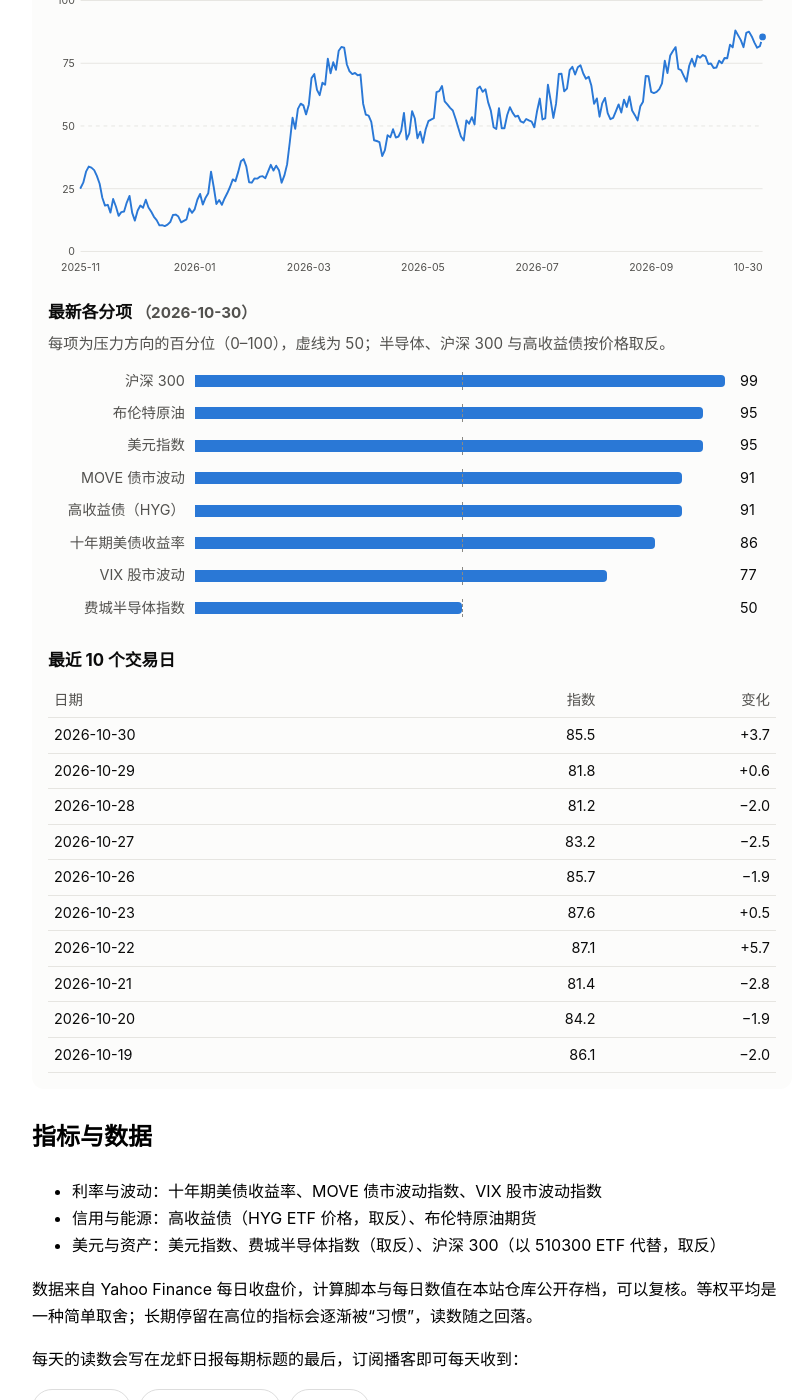
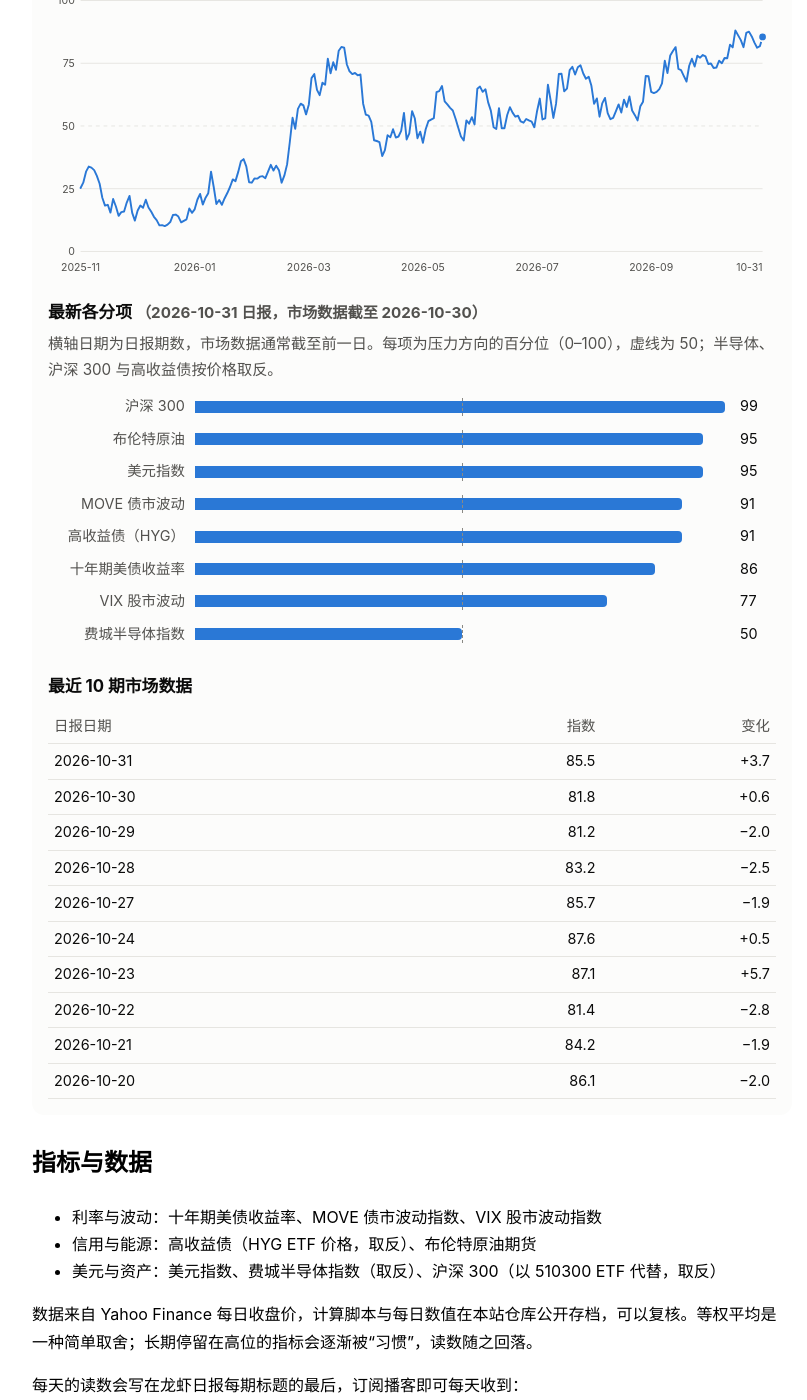
Before and after one commit to tangkk/daily_brief, a Jekyll site: the page built from stress-index.html, in a window 1280 px wide and 1400 px high, scrolled down 447 px. Shown: the whole window, without its empty margins (228-1035 px from the left). Built offline with Jekyll 4.4.1, drawn with Linux system fonts in a browser that asks for light colours; some of the changed text lies outside the part shown.

Commit message:
Show Daily Brief edition dates on stress chart with market-date disclosure

```diff
--- a/stress-index.html
+++ b/stress-index.html
@@ -74,10 +74,10 @@ permalink: /stress-index/
         </div>
         <div class="si-chart" id="si-chart"><div class="si-tip" id="si-tip" role="status"></div></div>
         <h2 style="font-size:1.05rem;margin:22px 0 4px">最新各分项 <span class="si-note" id="si-comp-date"></span></h2>
-        <p class="si-note" style="margin:0">每项为压力方向的百分位（0–100），虚线为 50；半导体、沪深 300 与高收益债按价格取反。</p>
+        <p class="si-note" style="margin:0">横轴日期为日报期数，市场数据通常截至前一日。每项为压力方向的百分位（0–100），虚线为 50；半导体、沪深 300 与高收益债按价格取反。</p>
         <ul class="si-bars" id="si-bars"></ul>
-        <h2 style="font-size:1.05rem;margin:22px 0 4px">最近 10 个交易日</h2>
-        <table class="si-table" id="si-table"><thead><tr><th>日期</th><th>指数</th><th>变化</th></tr></thead><tbody></tbody></table>
+        <h2 style="font-size:1.05rem;margin:22px 0 4px">最近 10 期市场数据</h2>
+        <table class="si-table" id="si-table"><thead><tr><th>日报日期</th><th>指数</th><th>变化</th></tr></thead><tbody></tbody></table>
       </section>
 
       <div class="content">
@@ -112,12 +112,18 @@ permalink: /stress-index/
     var el = function (id) { return document.getElementById(id); };
     if (!doc || !doc.series || !doc.series.length) { el('si-value').textContent = '暂无数据'; return; }
     var S = doc.series, comps = doc.components;
+    // Display each market close under the next day's Daily Brief edition date.
+    function editionDate(marketDate) {
+      var d = new Date(marketDate + 'T00:00:00Z');
+      d.setUTCDate(d.getUTCDate() + 1);
+      return d.toISOString().slice(0, 10);
+    }
     var fmtChange = function (d) { return (d > 0 ? '+' : d < 0 ? '−' : '±') + Math.abs(d).toFixed(1); };
     var last = S[S.length - 1], prev = S[S.length - 2];
     el('si-value').textContent = last.index.toFixed(1);
     if (prev) el('si-change').textContent = '较前一交易日 ' + fmtChange(last.index - prev.index);
-    el('si-date').textContent = last.date + ' 收盘';
-    el('si-comp-date').textContent = '（' + last.date + '）';
+    el('si-date').textContent = editionDate(last.date) + ' 日报 · 市场数据截至 ' + last.date;
+    el('si-comp-date').textContent = '（' + editionDate(last.date) + ' 日报，市场数据截至 ' + last.date + '）';
     // component bars, highest stress first
     var rows = comps.map(function (c, i) { return { label: c.label, v: last.c[i] }; })
       .filter(function (r) { return r.v !== null; }).sort(function (a, b) { return b.v - a.v; });
@@ -183,7 +189,7 @@ permalink: /stress-index/
         hair.setAttribute('x1', x(i)); hair.setAttribute('x2', x(i)); hair.setAttribute('visibility', 'visible');
         dot.setAttribute('cx', x(i)); dot.setAttribute('cy', y(r.index)); dot.setAttribute('visibility', 'visible');
         tip.textContent = ''; var s = document.createElement('strong'); s.textContent = r.index.toFixed(1);
-        var sp = document.createElement('span'); sp.textContent = r.date; tip.appendChild(s); tip.appendChild(sp);
+        var sp = document.createElement('span'); sp.textContent = editionDate(r.date) + ' 日报 · 数据截至 ' + r.date; tip.appendChild(s); tip.appendChild(sp);
         tip.style.display = 'block';
         var px = x(i) / W * box.clientWidth, half = tip.offsetWidth / 2;
         tip.style.left = Math.max(0, Math.min(box.clientWidth - tip.offsetWidth, px - half)) + 'px';
```
Also changed, not shown: other parts of stress-index.html (+4 -4 lines).
